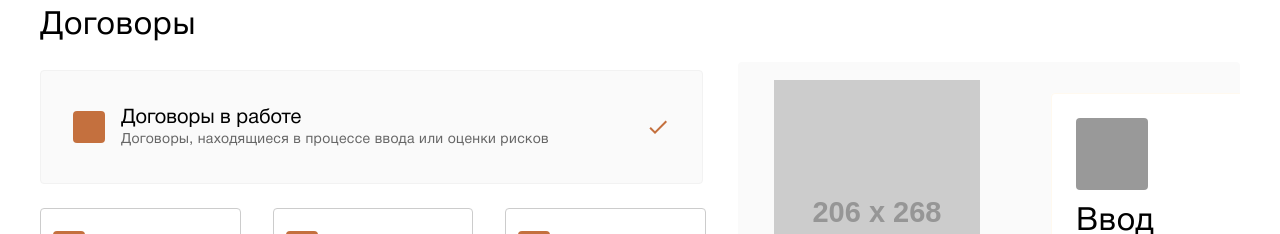
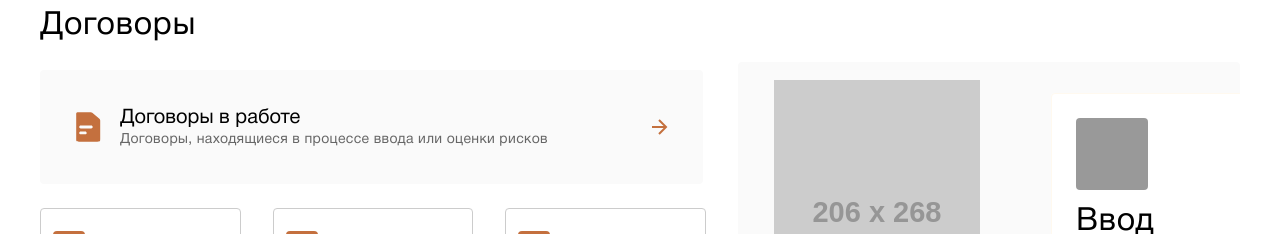
Before and after one commit to dzhuchkov-spider/everialife, a React (Vite) app: page / in a window 1280 px wide. Shown: the part 221-455 px from the top of the page. Built offline with nearby package versions, Linux system fonts and the light colour scheme.

Commit message:
Main Page 6

```diff
--- a/src/components/MainPage.tsx
+++ b/src/components/MainPage.tsx
@@ -1,6 +1,8 @@
 import React, { useState } from 'react';
 import logoWeb from '../assets/logo/Web.svg';
 import arrowDown from '../assets/icons/arrow down.svg';
+import fileIcon from '../assets/icons/file_24.svg';
+import arrowRight from '../assets/icons/arrow-right.svg';
 
 const MainPage: React.FC = () => {
   const [searchQuery, setSearchQuery] = useState('');
@@ -112,9 +114,9 @@ const MainPage: React.FC = () => {
               </h2>
 
               {/* Contract info card */}
-              <div className="w-full sm:w-full lg:w-[663px] h-auto min-h-[114px] p-4 sm:p-6 lg:p-8 bg-[#fafafa] border border-[#f2f2f2] rounded flex items-center justify-between">
+              <div className="w-full sm:w-full lg:w-[663px] h-auto min-h-[114px] p-4 sm:p-6 lg:p-8 bg-[#fafafa] rounded flex items-center justify-between">
                 <div className="flex items-center gap-3 sm:gap-4">
-                  <div className="w-6 sm:w-8 h-6 sm:h-8 bg-[#c4703e] rounded flex-shrink-0" />
+                  <img src={fileIcon} alt="file" className="w-8 h-8 flex-shrink-0" />
                   <div className="min-w-0">
                     <div className="text-base sm:text-lg lg:text-xl font-normal text-black leading-tight">
                       Договоры в работе
@@ -124,9 +126,7 @@ const MainPage: React.FC = () => {
                     </div>
                   </div>
                 </div>
-                <svg className="w-5 sm:w-6 h-5 sm:h-6 flex-shrink-0" viewBox="0 0 24 24" fill="none">
-                  <path d="M9 16.17L4.83 12l-1.42 1.41L9 19 21 7l-1.41-1.41z" fill="#c4703e"/>
-                </svg>
+                <img src={arrowRight} alt="arrow right" className="w-6 h-6 flex-shrink-0" />
               </div>
 
               {/* Contract cards */}
```
Also changed, not shown: src/assets/icons/arrow-right.svg, src/assets/icons/file_24.svg.
